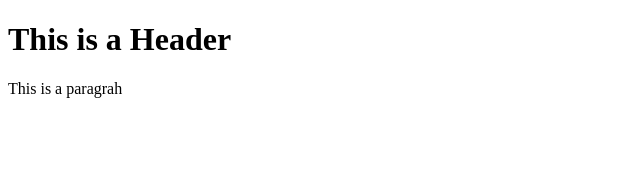
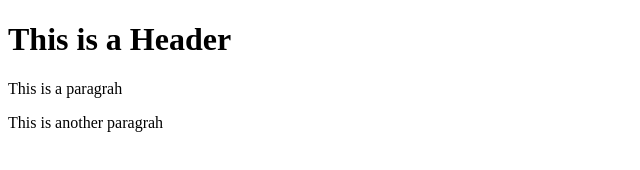
Before and after one commit to jessicjames/git-test, a plain HTML site: page index.html in a window 1280 px wide. Shown: the whole page, without its empty margins (0-640 px from the left). Drawn offline with Linux system fonts and the light colour scheme.

Commit message:
Third commit

```diff
--- a/index.html
+++ b/index.html
@@ -3,5 +3,6 @@
     <body>
         <h1>This is a Header</h1>
         <p>This is a paragrah</p>
+        <p>This is another paragrah</p>
     </body>
 </html>
```
